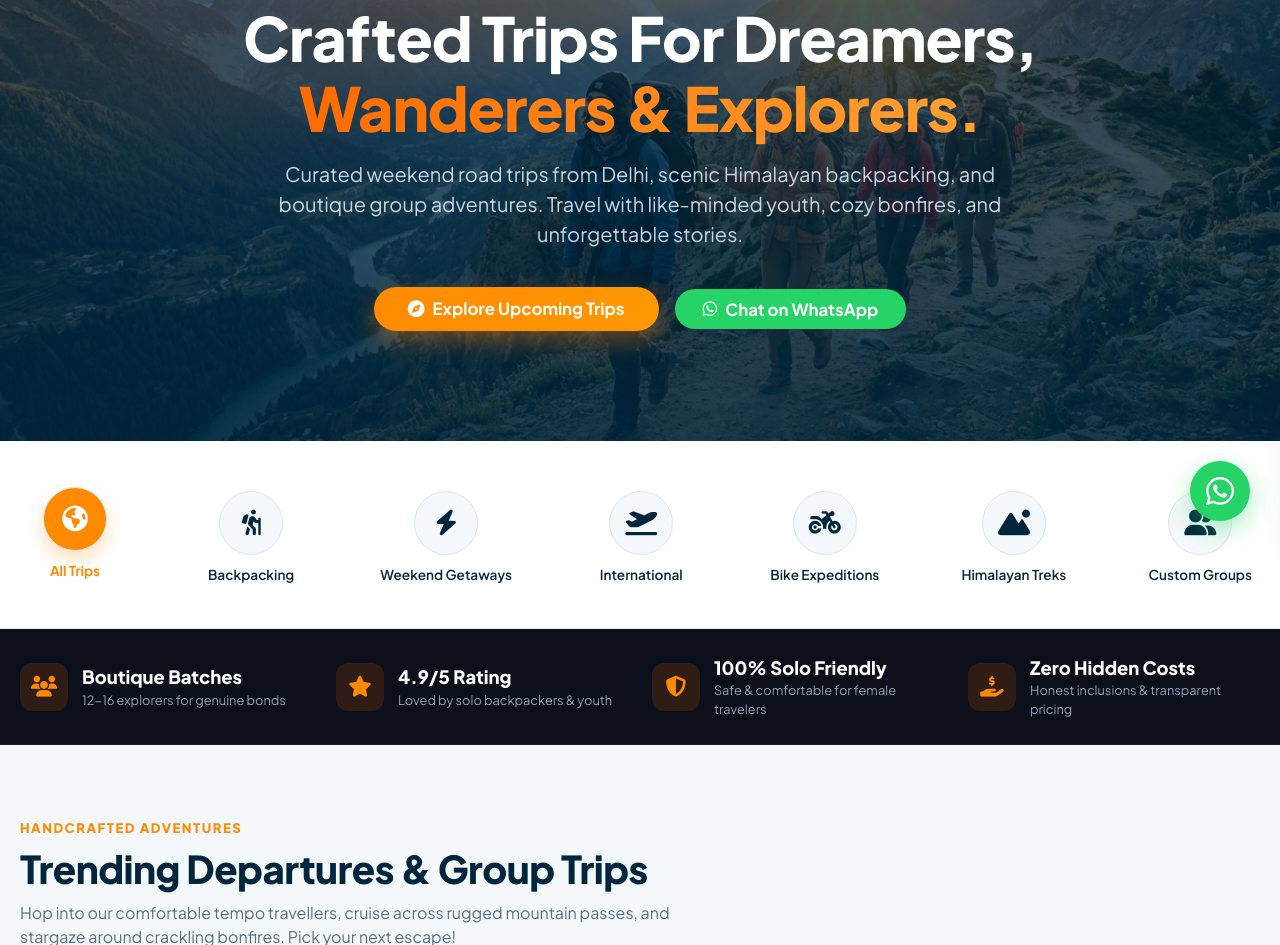
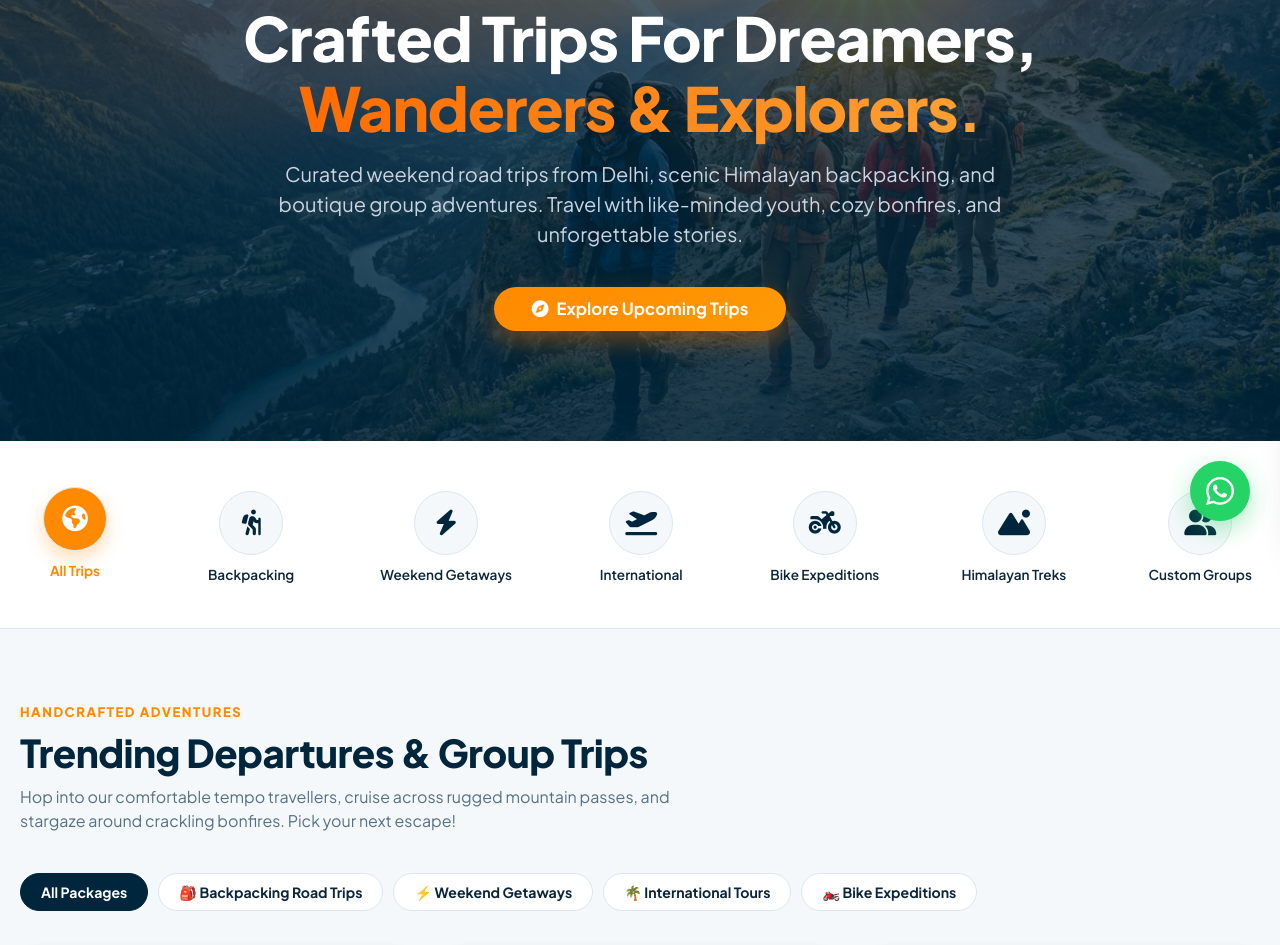
Before and after one commit to piyushshri253-arch/wanderhums, a website: page index.html in a window 1280 px wide. Shown: the part 249-1194 px from the top of the page. Drawn offline with Linux system fonts and the light colour scheme; grey boxes are pictures that could not be loaded.

Commit message:
feat(ui): refine home hero cta, remove trust strips and replace about stats with visual story images

```diff
--- a/index.html
+++ b/index.html
@@ -370,13 +370,10 @@
         Curated weekend road trips from Delhi, scenic Himalayan backpacking, and boutique group adventures. Travel with like-minded youth, cozy bonfires, and unforgettable stories.
       </p>
 
-      <!-- Hero Action Buttons (Clean & Sleek WeWravel Style) -->
-      <div class="hero-cta-group" style="margin-top: 30px; display: flex; gap: 16px; justify-content: center; align-items: center; flex-wrap: wrap;">
-        <a href="#trending-trips" class="btn btn-primary" style="padding: 14px 34px; font-size: 1.05rem; font-weight: 700; border-radius: 999px; box-shadow: 0 10px 25px rgba(255, 122, 0, 0.4);">
+      <!-- Hero Action Button -->
+      <div class="hero-cta-group" style="margin-top: 30px; display: flex; justify-content: center;">
+        <a href="#trending-trips" class="btn btn-primary" style="padding: 14px 38px; font-size: 1.05rem; font-weight: 700; border-radius: 999px; box-shadow: 0 10px 25px rgba(255, 122, 0, 0.4);">
           <i class="fa-solid fa-compass"></i> Explore Upcoming Trips
-        </a>
-        <a href="https://wa.me/917303900541?text=Hi%20WanderHums!%20I%20want%20to%20plan%20a%20trip." target="_blank" class="btn-whatsapp-solid" style="padding: 14px 28px; font-size: 1.05rem; font-weight: 700; border-radius: 999px; text-decoration: none; display: inline-flex; align-items: center; gap: 8px;">
-          <i class="fa-brands fa-whatsapp"></i> Chat on WhatsApp
         </a>
       </div>
 
@@ -429,48 +426,6 @@
     </div>
   </section>
 
-  <!-- =========================================================================
-       Trust Metrics Bar (Boutique Community Style)
-       ========================================================================= -->
-  <section class="trust-strip">
-    <div class="container">
-      <div class="trust-grid">
-
-        <div class="trust-item">
-          <div class="trust-icon"><i class="fa-solid fa-users"></i></div>
-          <div class="trust-text">
-            <h4>Boutique Batches</h4>
-            <p>12-16 explorers for genuine bonds</p>
-          </div>
-        </div>
-
-        <div class="trust-item">
-          <div class="trust-icon"><i class="fa-solid fa-star"></i></div>
-          <div class="trust-text">
-            <h4>4.9/5 Rating</h4>
-            <p>Loved by solo backpackers & youth</p>
-          </div>
-        </div>
-
-        <div class="trust-item">
-          <div class="trust-icon"><i class="fa-solid fa-shield-halved"></i></div>
-          <div class="trust-text">
-            <h4>100% Solo Friendly</h4>
-            <p>Safe & comfortable for female travelers</p>
-          </div>
-        </div>
-
-        <div class="trust-item">
-          <div class="trust-icon"><i class="fa-solid fa-hand-holding-dollar"></i></div>
-          <div class="trust-text">
-            <h4>Zero Hidden Costs</h4>
-            <p>Honest inclusions & transparent pricing</p>
-          </div>
-        </div>
-
-      </div>
-    </div>
-  </section>
 
   <!-- =========================================================================
        Trending Trips & Upcoming Departures Section
```
Also changed, not shown: about.html (+24 -16 lines), contact.html (+1 -8 lines).
